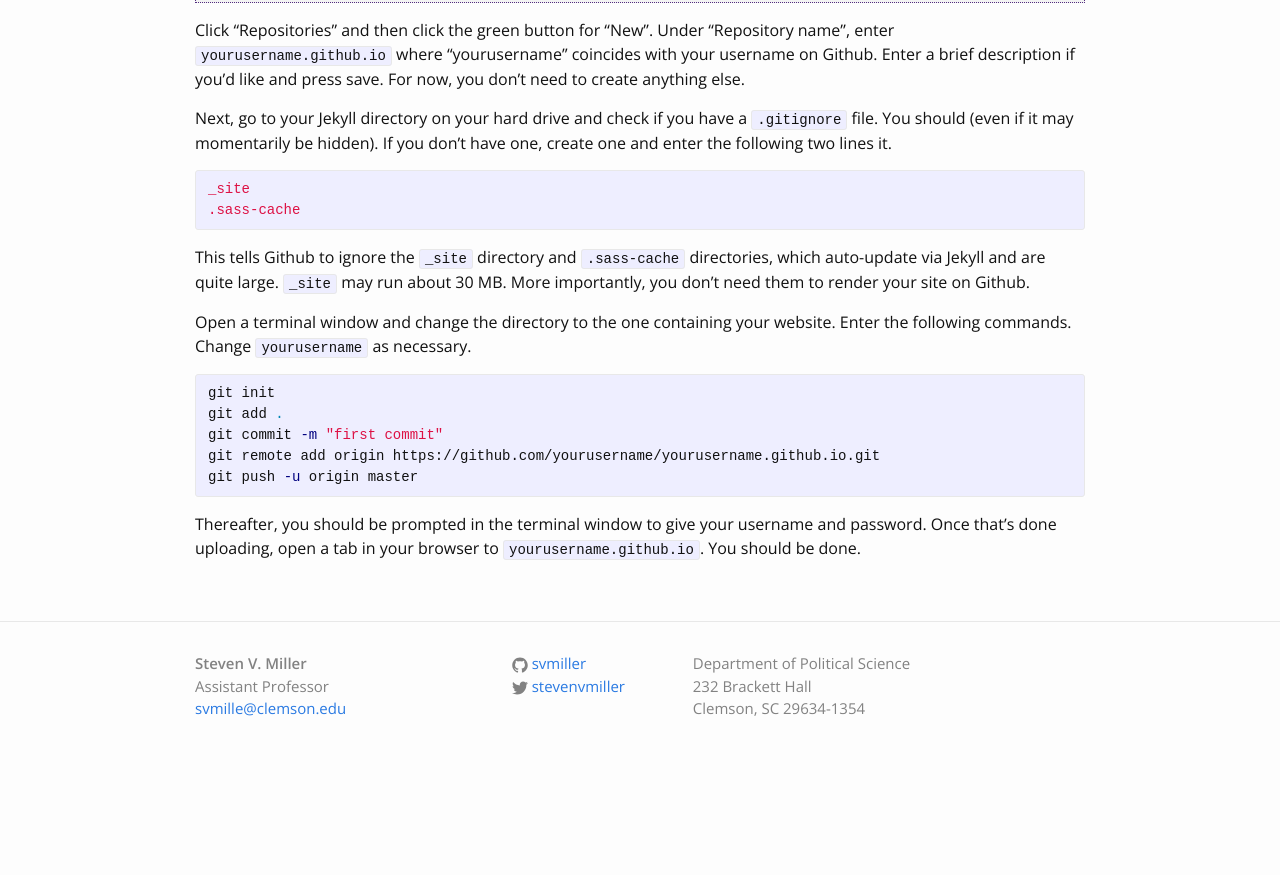
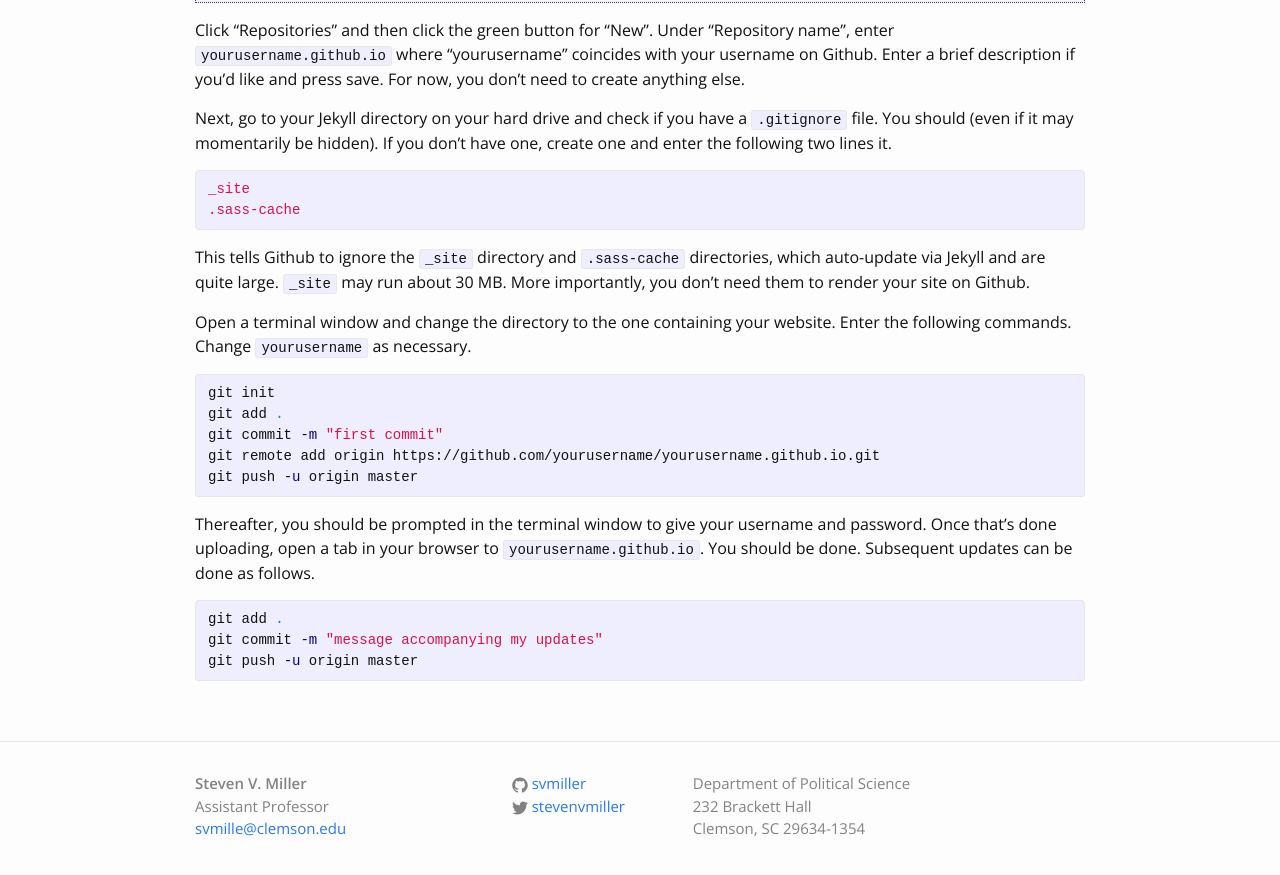
Before and after one commit to svmiller/svmiller.github.io, a Jekyll site: the page built from _posts/2015-08-16-create-your-website-in-jekyll.md, in a window 1280 px wide and 900 px high, scrolled down 6870 px. Shown: the top 875 px of the window. Built offline with Jekyll 4.4.1, drawn with Linux system fonts in a browser that asks for light colours; before the commit the page ends 7650 px from its top, so only the background shows below that.

Commit message:
added stuff about updating

```diff
--- a/_posts/2015-08-16-create-your-website-in-jekyll.md
+++ b/_posts/2015-08-16-create-your-website-in-jekyll.md
@@ -282,4 +282,12 @@ git push -u origin master
 {% endraw %}
 {% endhighlight %}
 
-Thereafter, you should be prompted in the terminal window to give your username and password. Once that's done uploading, open a tab in your browser to `yourusername.github.io`. You should be done.
+Thereafter, you should be prompted in the terminal window to give your username and password. Once that's done uploading, open a tab in your browser to `yourusername.github.io`. You should be done. Subsequent updates can be done as follows.
+
+{% highlight bash %}
+{% raw %}
+git add .
+git commit -m "message accompanying my updates"
+git push -u origin master
+{% endraw %}
+{% endhighlight %}
```
